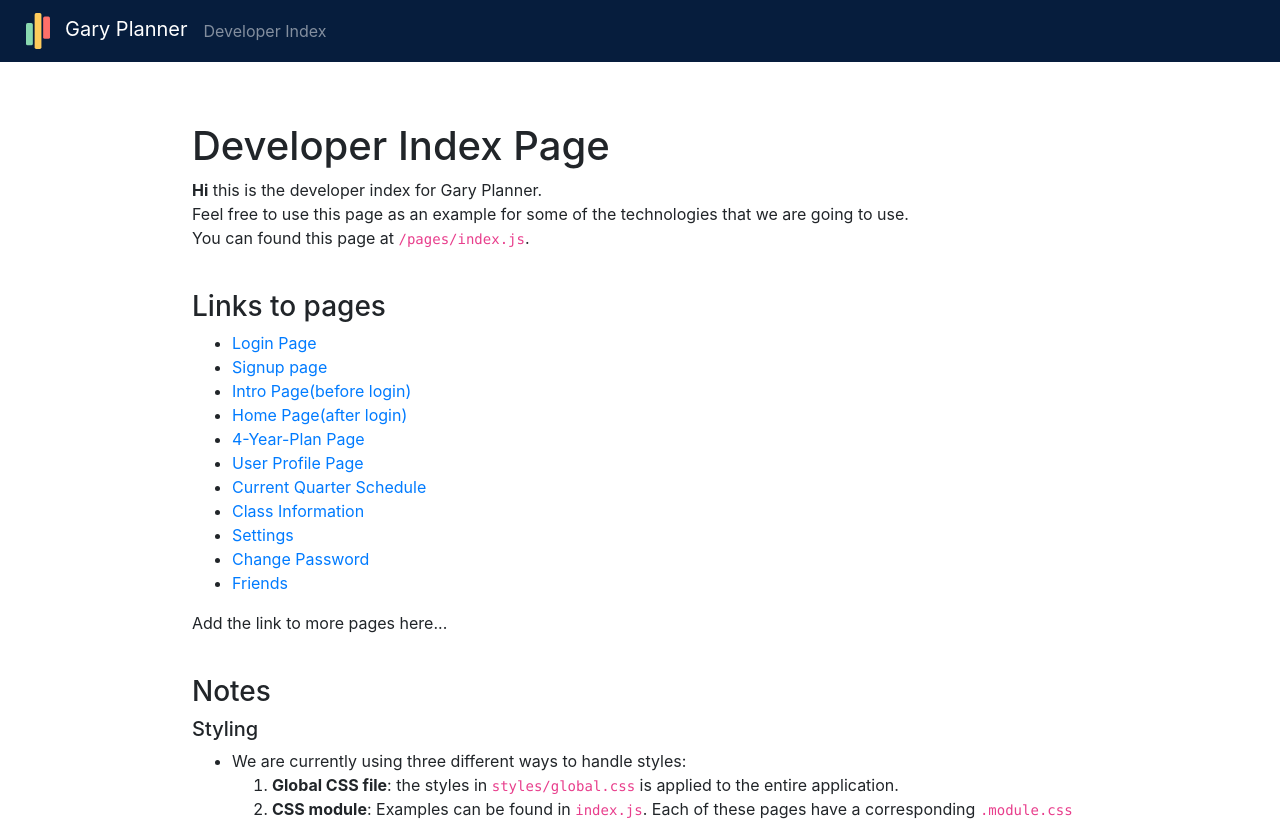
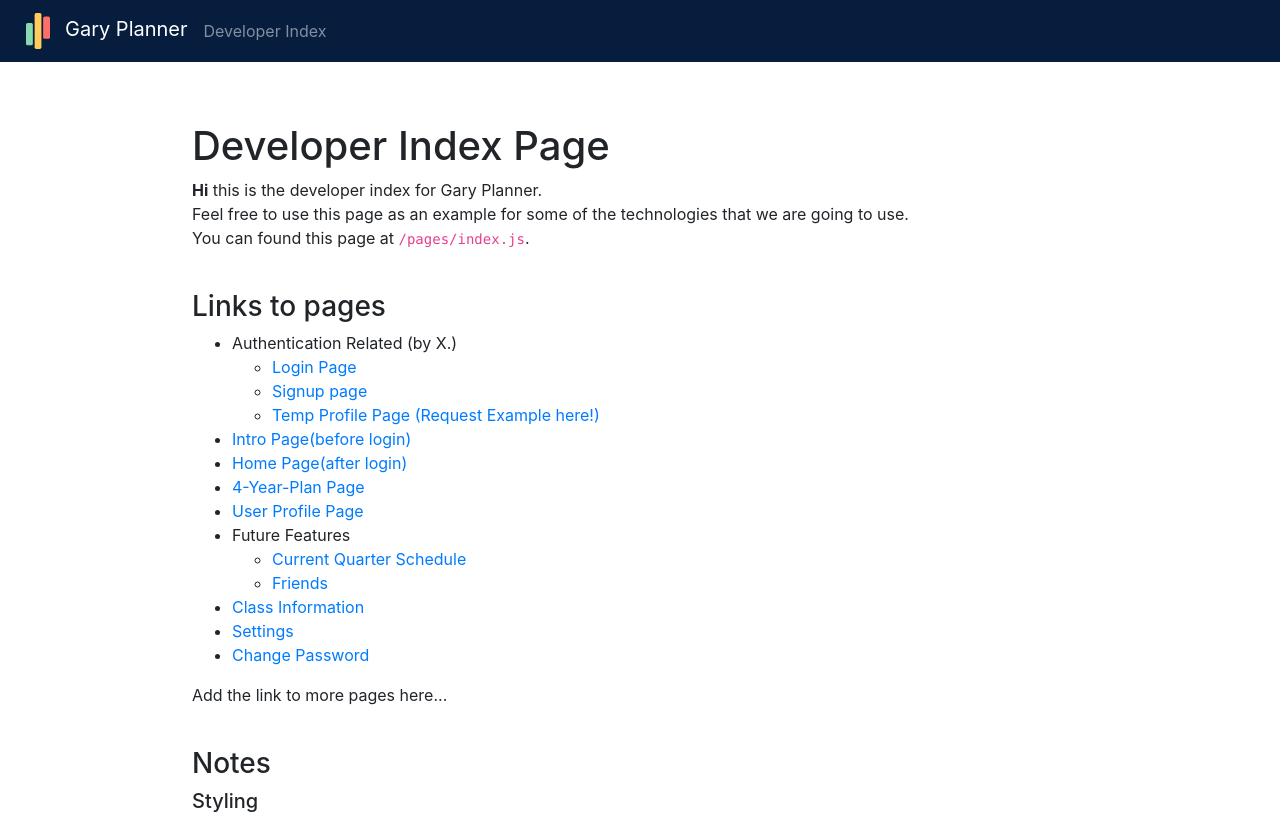
Before and after one commit to YixuanSeanZhou/GaryPlanner, a Next.js app in the folder front-end/: page / in a window 1280 px wide. Shown: the top 821 px of the page. Built offline with nearby package versions, Linux system fonts and the light colour scheme.

Commit message:
Minor fixes. Should be good now

```diff
--- a/front-end/pages/index.js
+++ b/front-end/pages/index.js
@@ -33,6 +33,9 @@ export default function Index() {
 				<h3>Links to pages</h3>
 				<ul>
 					<li>
+						Authentication Related (by X.)
+						<ul>
+							<li>
 								<Link href="/login">
 									<a>Login Page</a>
 								</Link>
@@ -41,6 +44,13 @@ export default function Index() {
 								<Link href="/signup">
 									<a>Signup page</a>
 								</Link>
+							</li>
+							<li>
+								<Link href="temp/testProfile">
+									<a>Temp Profile Page (Request Example here!)</a>
+								</Link>
+							</li>
+						</ul>
 					</li>
 					<li>
 						<Link href="/intro">
@@ -63,9 +73,19 @@ export default function Index() {
 						</Link>
 					</li>
 					<li>
+						Future Features
+						<ul>
+							<li>
 								<Link href="/currQuarter">
 									<a>Current Quarter Schedule</a>
 								</Link>
+							</li>
+							<li>
+								<Link href="/friends">
+									<a>Friends</a>
+								</Link>
+							</li>
+						</ul>
 					</li>
 					<li>
 						<Link href="/classInfo">
@@ -80,11 +100,6 @@ export default function Index() {
 					<li>
 						<Link href="/changePass">
 							<a>Change Password</a>
-						</Link>
-					</li>
-					<li>
-						<Link href="/friends">
-							<a>Friends</a>
 						</Link>
 					</li>
 				</ul>
--- a/front-end/pages/login.js
+++ b/front-end/pages/login.js
@@ -71,7 +71,7 @@ class Login extends React.Component {
 		return (
 			<>
 				<Head>
-					Log in
+					<title>Log in</title>
 				</Head>
 
 				<GaryNavbar>
--- a/front-end/pages/signup.js
+++ b/front-end/pages/signup.js
@@ -68,7 +68,7 @@ class Signup extends React.Component {
 		return (
 			<>
 				<Head>
-					Sign-Up Page
+					<title>Sign-Up Page</title>
 				</Head>
 
 
```
Lines whose indentation alone changed are shown as unchanged.
